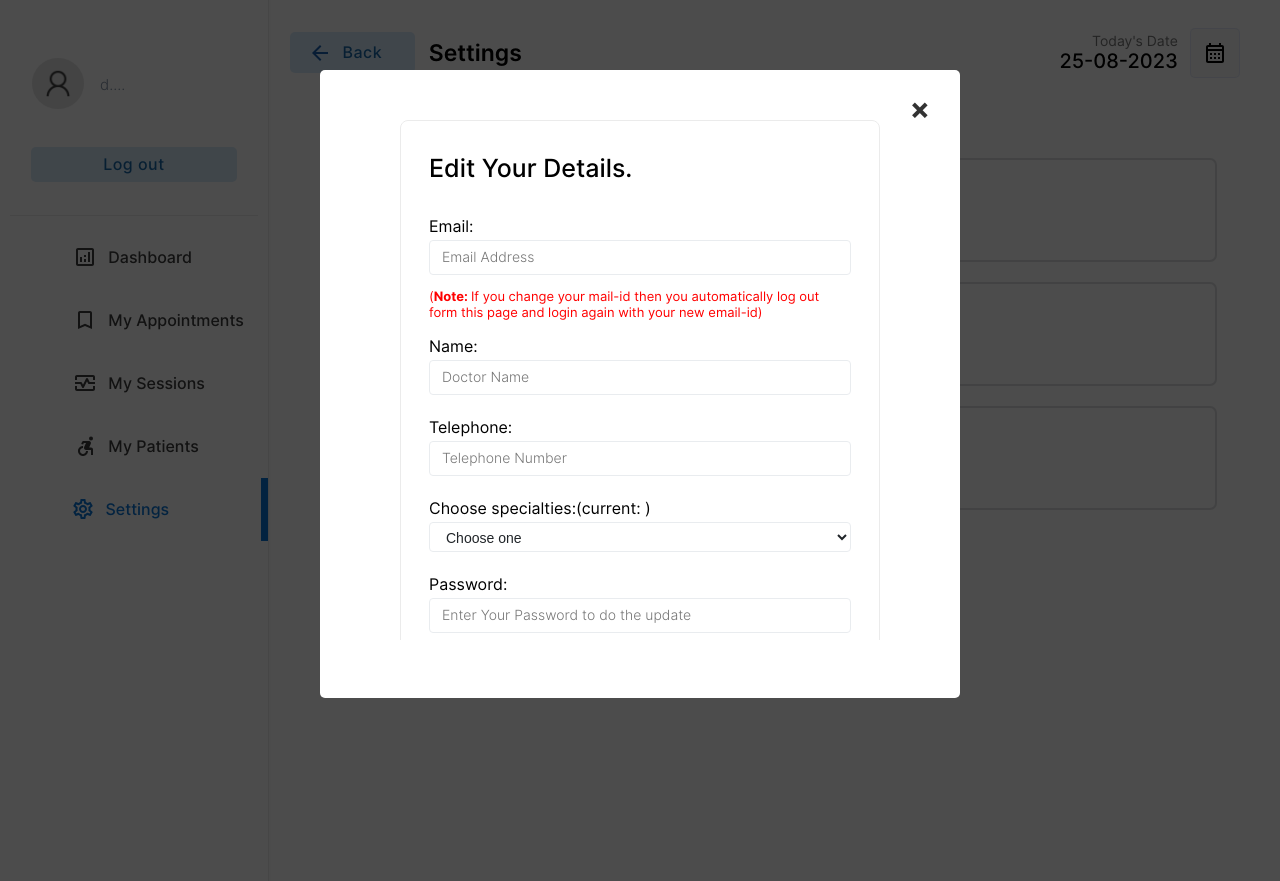
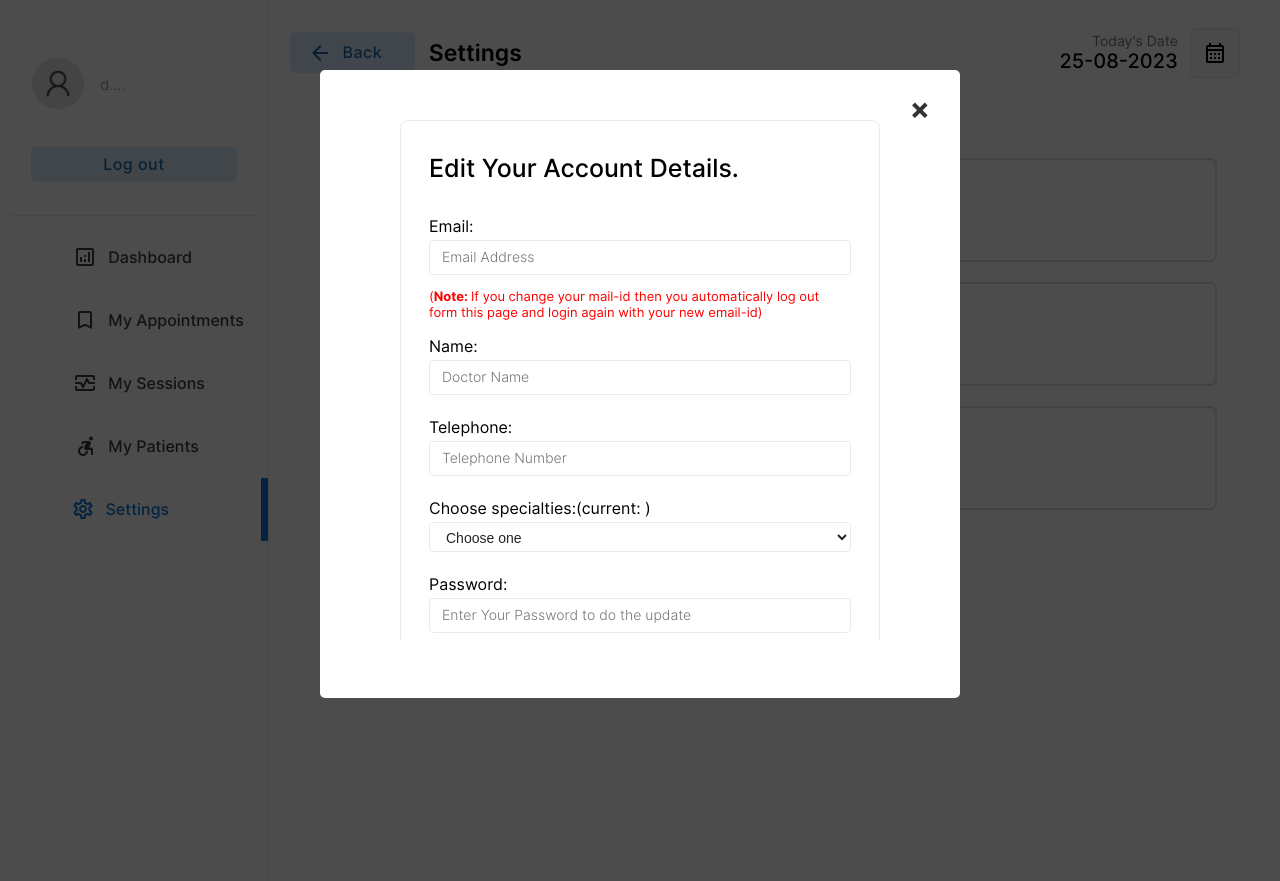
Before and after one commit to SubhamAkhuli/Doctor-s-appointment, a PHP site: page /doctor/settings.php?action=edit&error=3&id= in a window 1280 px wide. Run offline with PHP 8.4, Linux system fonts and the light colour scheme; a user stored in the database is signed in; data comes from the database, SQL or seed files in the repository; data that the repository does not hold is empty.

Commit message:
Update settings.php
Change in  edit option  Edit Your Details to Edit Your Account Details

```diff
--- a/doctor/settings.php
+++ b/doctor/settings.php
@@ -396,7 +396,7 @@
                                     </tr>
                                     <tr>
                                         <td>
-                                            <p style="padding: 0;margin: 0;text-align: left;font-size: 25px;font-weight: 500;">Edit Your Details. <br><br>
+                                            <p style="padding: 0;margin: 0;text-align: left;font-size: 25px;font-weight: 500;">Edit Your Account Details. <br><br>
                                         </td>
                                     </tr>
                                     <tr>
```
